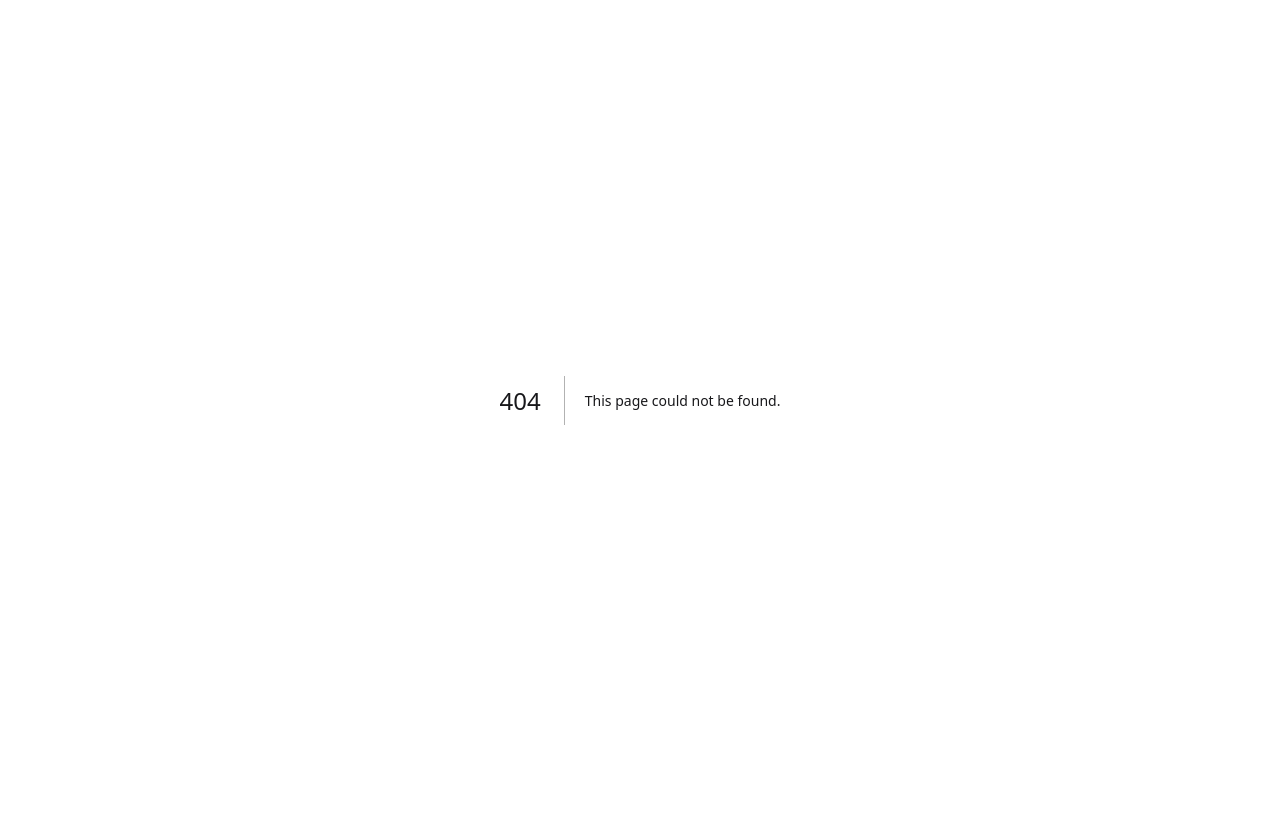
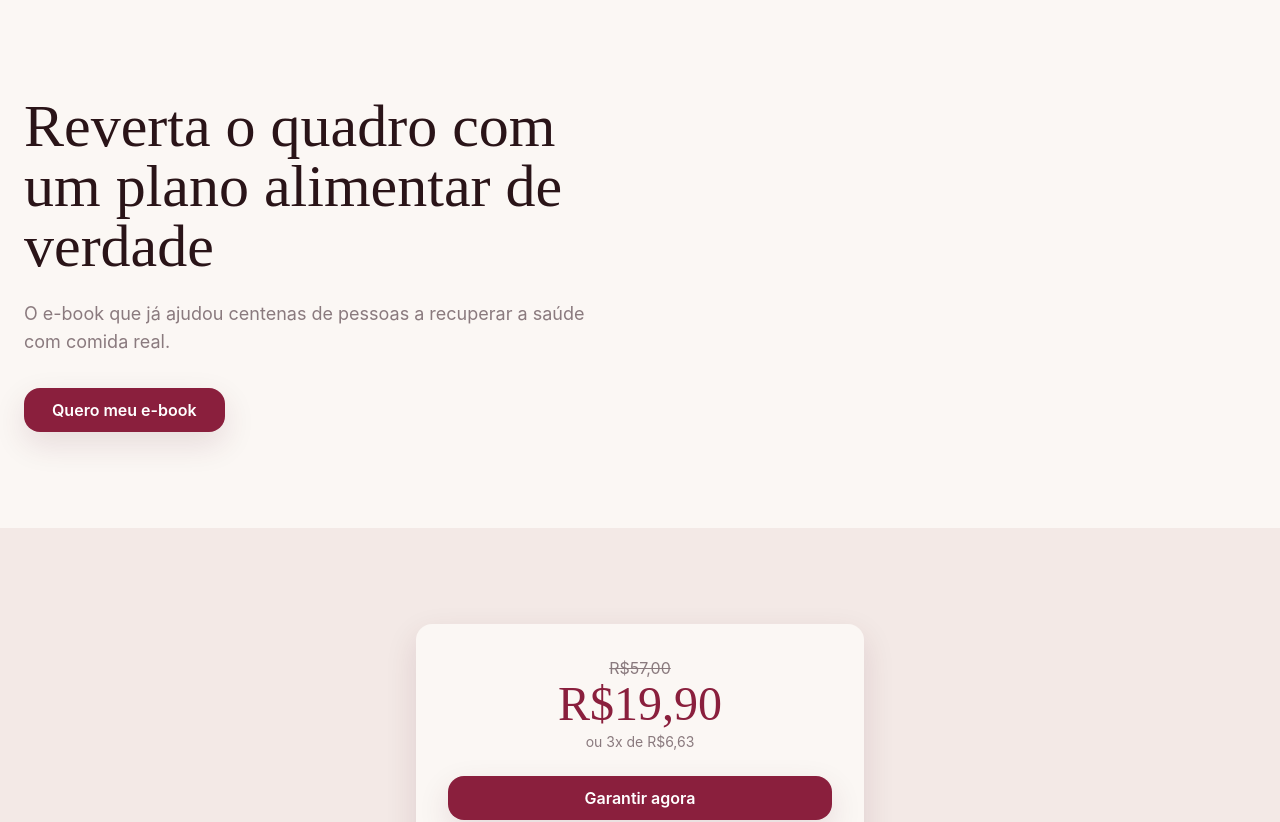
Before and after one commit to juliano71/skill-landing-pages, a Next.js app: page /demo in a window 1280 px wide. Before the commit this address had no page. Shown: the top 822 px of the page. Before the commit the page ends 800 px from the top, so only its background shows below. Built offline with nearby package versions, Linux system fonts and the light colour scheme.

Commit message:
feat: página-demo end-to-end com receita vinho
Cria lib/design/recipes.sample.ts com a receita vinho e
pages-output/demo/page.tsx montando Hero + PricingOffer +
Guarantee + FAQ. Adiciona app/demo/page.tsx para expor a
rota /demo no Next.js App Router. Build e testes passam.

```diff
--- /dev/null
+++ b/app/demo/page.tsx
@@ -0,0 +1 @@
+export { default } from "@/pages-output/demo/page";
--- /dev/null
+++ b/lib/design/recipes.sample.ts
@@ -0,0 +1,9 @@
+import type { Recipe } from "./recipe";
+
+export const vinho: Recipe = {
+  id: "vinho",
+  colors: { bg: "#fbf7f4", surface: "#f3e9e6", accent: "#8a1f3d", accentFg: "#ffffff", fg: "#2a1418", muted: "#8a7a7e" },
+  fonts: { display: "Playfair Display", body: "Inter" },
+  radius: "1rem", shadow: "0 12px 32px rgba(80,20,40,.12)",
+  ease: "cubic-bezier(.22,1,.36,1)", duration: "600ms",
+};
--- /dev/null
+++ b/pages-output/demo/page.tsx
@@ -0,0 +1,25 @@
+import { recipeToStyle } from "@/lib/design/recipe";
+import { vinho } from "@/lib/design/recipes.sample";
+import { Hero } from "@/components/blocks/Hero";
+import { PricingOffer } from "@/components/blocks/PricingOffer";
+import { Guarantee } from "@/components/blocks/Guarantee";
+import { FAQ } from "@/components/blocks/FAQ";
+
+export default function DemoPage() {
+  return (
+    <main style={recipeToStyle(vinho)} className="bg-bg text-fg font-body">
+      <Hero
+        headline="Reverta o quadro com um plano alimentar de verdade"
+        sub="O e-book que já ajudou centenas de pessoas a recuperar a saúde com comida real."
+        ctaLabel="Quero meu e-book"
+        ctaHref="#oferta"
+      />
+      <PricingOffer fromPrice="R$57,00" price="R$19,90" installments="ou 3x de R$6,63" ctaLabel="Garantir agora" ctaHref="https://checkout.exemplo" />
+      <Guarantee days={7} text="Se em 7 dias você achar que não é pra você, devolvemos 100% do valor. Sem perguntas." />
+      <FAQ items={[
+        { q: "Como recebo o material?", a: "Por e-mail, logo após a compra." },
+        { q: "Tem garantia?", a: "Sim, 7 dias incondicional." },
+      ]} />
+    </main>
+  );
+}
```
